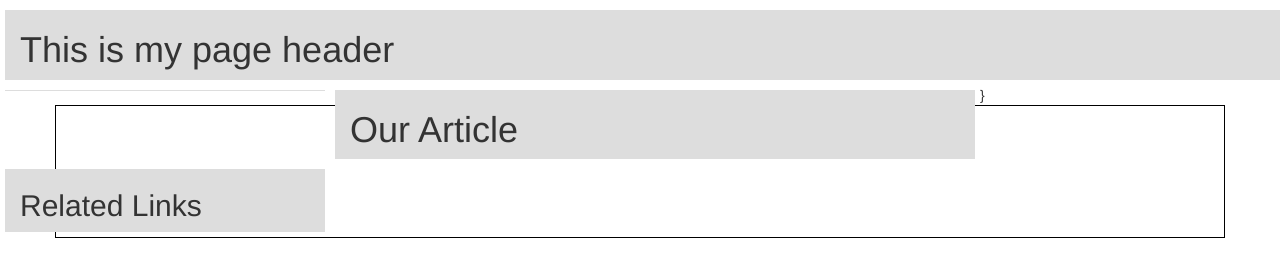
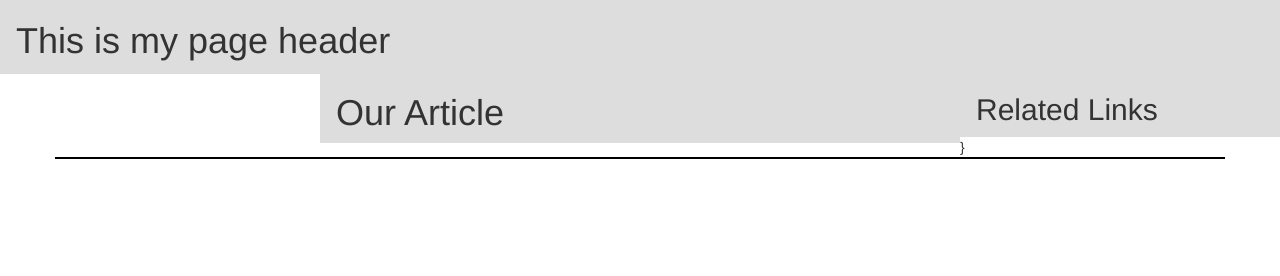
Before and after one commit to elyssalevine/bootstrap_grid, a plain HTML site: page index.html in a window 1280 px wide. Drawn offline with nearby package versions, Linux system fonts and the light colour scheme.

Commit message:
Update index.html

```diff
--- a/index.html
+++ b/index.html
@@ -9,15 +9,18 @@
 
     <!-- Latest compiled and minified CSS -->
 <link rel="stylesheet" href="//netdna.bootstrapcdn.com/bootstrap/3.1.1/css/bootstrap.min.css">
+
 <style>
 .container{
     border: 1px solid #000;
 }
 
 header,nav,article,aside, footer{
-    margin:5px;
     background-color: #ddd;
+    border: 1px solid #ddd;
 }
+
+
 </style>
     <!-- all content goes in here-->
     <div class="row>">
```
